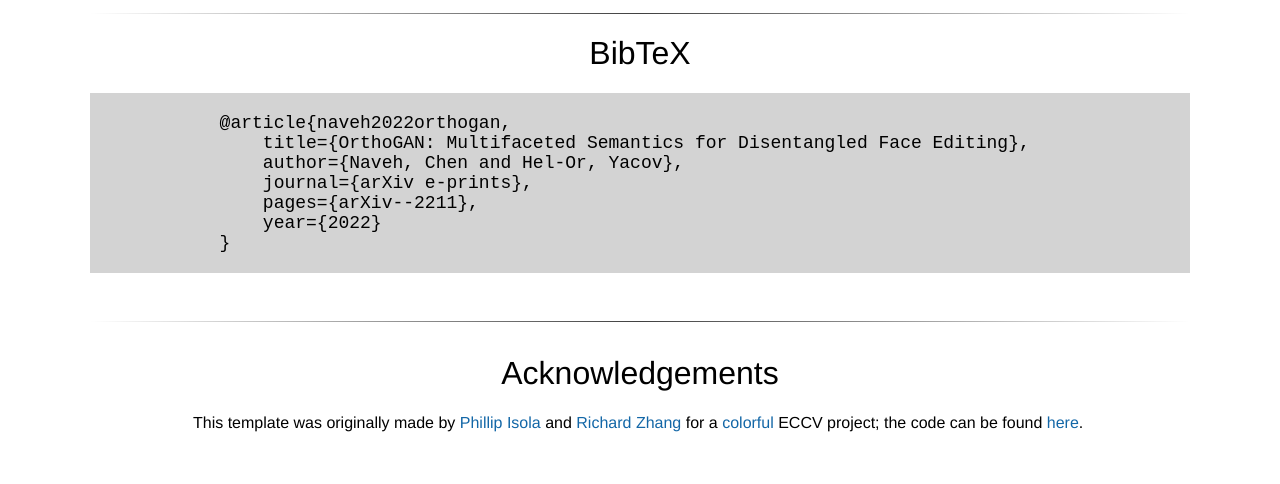
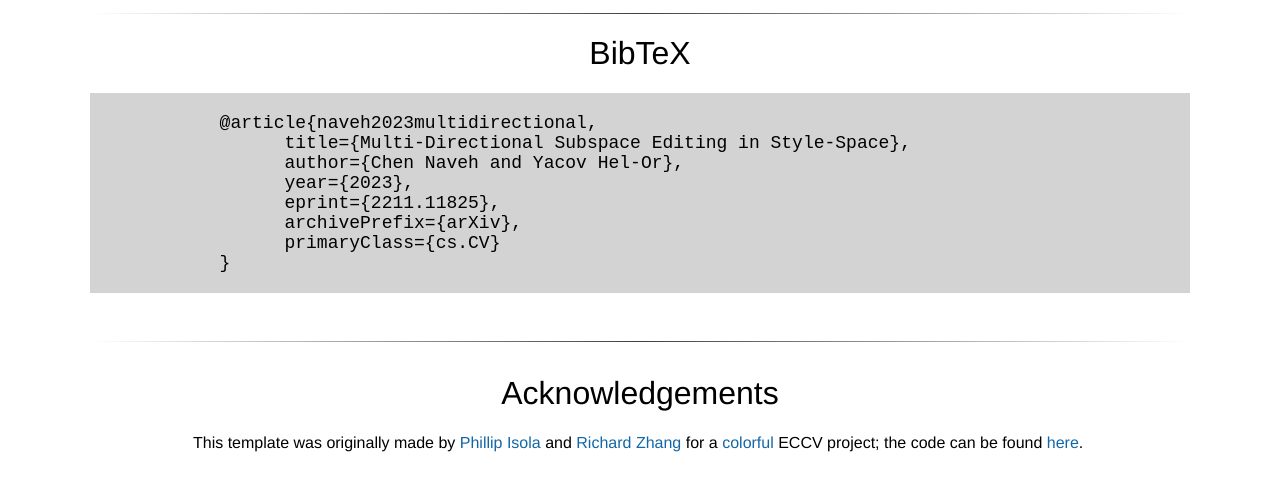
Before and after one commit to chennaveh/chennaveh.github.io, a plain HTML site: page MDSE/index.html in a window 1280 px wide. Shown: the part 2576-3060 px from the top of the page. Drawn offline with nearby package versions, Linux system fonts and the light colour scheme; a script that the page names is missing.

Commit message:
change bibtex

```diff
--- a/MDSE/index.html
+++ b/MDSE/index.html
@@ -298,12 +298,13 @@
         <center><h1>BibTeX</h1></center>
             <left>
                 <pre style="background-color:lightgray;"><code>
-            @article{naveh2022orthogan,
-                title={OrthoGAN: Multifaceted Semantics for Disentangled Face Editing},
-                author={Naveh, Chen and Hel-Or, Yacov},
-                journal={arXiv e-prints},
-                pages={arXiv--2211},
-                year={2022}
+            @article{naveh2023multidirectional,
+                  title={Multi-Directional Subspace Editing in Style-Space},
+                  author={Chen Naveh and Yacov Hel-Or},
+                  year={2023},
+                  eprint={2211.11825},
+                  archivePrefix={arXiv},
+                  primaryClass={cs.CV}
             }
                     </code></pre>
         </left>
```
